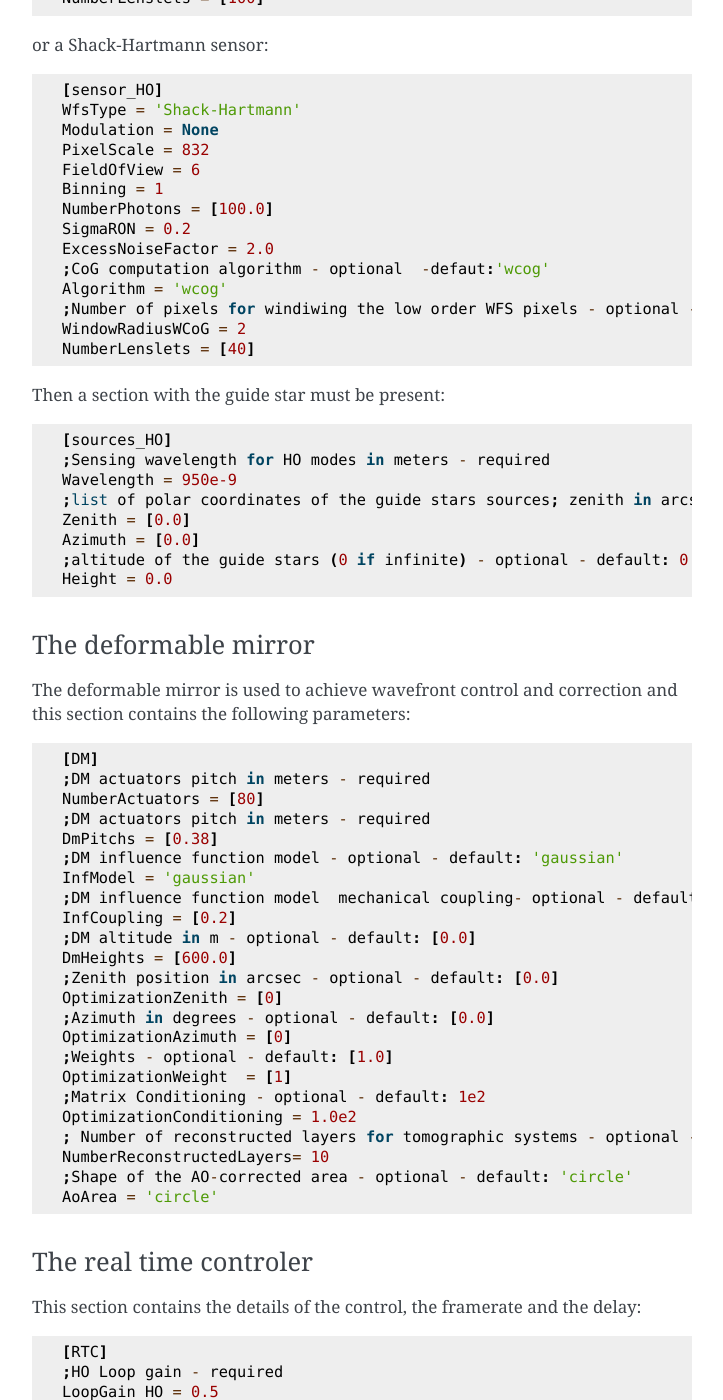
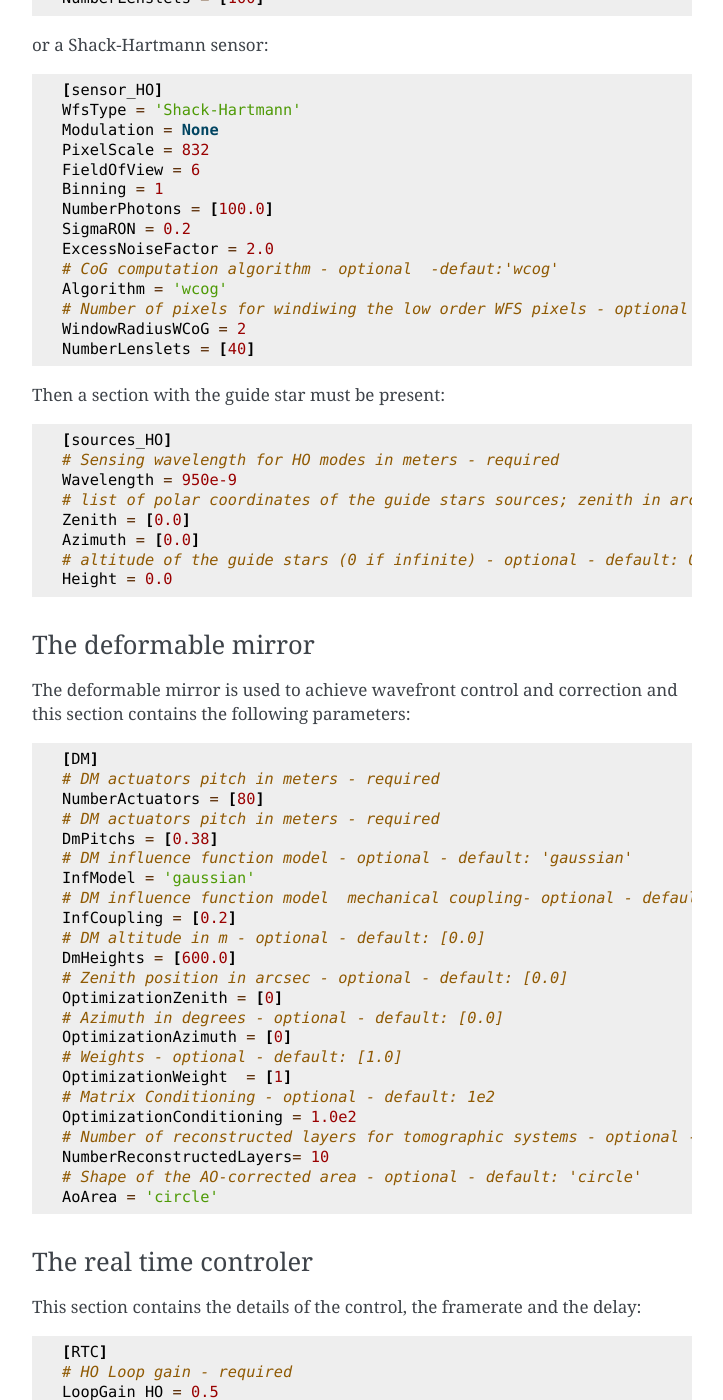
Before and after one commit to astro-tiptop/TIPTOP, a Sphinx documentation site: the page built from docs/source/howto.rst, in a window 1280 px wide and 1400 px high, scrolled down 2430 px. Shown: the whole window, without its empty margins (388-1111 px from the left). Built offline with Sphinx 7.4.7, drawn with Linux system fonts in a browser that asks for light colours; the version number could not be read and is left out; some of the changed text lies outside the part shown.

Commit message:
(GA) Update howto.rst

```diff
--- a/docs/source/howto.rst
+++ b/docs/source/howto.rst
@@ -14,7 +14,7 @@ This section contains the parameters related to the telescopen::
 
 to the pupil::
 
-   ; path to the pupil model in .fits file - optional (if provided, the pupil model is interpolated) - default: ''
+   # path to the pupil model in .fits file - optional (if provided, the pupil model is interpolated) - default: ''
    PathPupil = 'data/EELT480pp0.0803m_obs0.283_spider2023.fits'
    PupilAngle = 0.0
 
@@ -92,25 +92,25 @@ The wavefront sensor
 The Wavefront Sensor in a SCAO system (natural guide star only) can be a Pyramid sensor::
 
    [sensor_HO]
-   ;WFS type - optional - default : Shack-Hartmann
+   # WFS type - optional - default : Shack-Hartmann
    WfsType = 'Pyramid'
-   ;Spot modulation radius in lambda/D units for pyramid WFS - optional - default : None
+   # Spot modulation radius in lambda/D units for pyramid WFS - optional - default : None
    Modulation = 3
-   ;HO WFS pixel scale in [mas] - required
+   # HO WFS pixel scale in [mas] - required
    PixelScale = 220
-   ;Number of pixels per subaperture - required
+   # Number of pixels per subaperture - required
    FieldOfView = 600
-   ;Flux return in [nph/frame/subaperture] - required
+   # Flux return in [nph/frame/subaperture] - required
    NumberPhotons = [500]
-   ;read-out noise std in [e-] - required
+   # read-out noise std in [e-] - required
    SigmaRON = 1.0
-   ; dark current[e-/s/pix] - optional - default: 0.0
+   # dark current[e-/s/pix] - optional - default: 0.0
    Dark = 0.2
-   ;Sky background [e-/s/pix] - optional - default: 0.0
+   # Sky background [e-/s/pix] - optional - default: 0.0
    SkyBackground = 0.6
-   ;excess noise factor - optional - default: 2.0
+   # excess noise factor - optional - default: 2.0
    ExcessNoiseFactor = 1.0
-   ;Number of WFS lenslets - required
+   # Number of WFS lenslets - required
    NumberLenslets = [100]
 
 or a Shack-Hartmann sensor::
@@ -124,21 +124,21 @@ or a Shack-Hartmann sensor::
    NumberPhotons = [100.0]
    SigmaRON = 0.2
    ExcessNoiseFactor = 2.0
-   ;CoG computation algorithm - optional  -defaut:'wcog'
+   # CoG computation algorithm - optional  -defaut:'wcog'
    Algorithm = 'wcog'
-   ;Number of pixels for windiwing the low order WFS pixels - optional - default: 2
+   # Number of pixels for windiwing the low order WFS pixels - optional - default: 2
    WindowRadiusWCoG = 2
    NumberLenslets = [40]
 
 Then a section with the guide star must be present::
 
    [sources_HO]
-   ;Sensing wavelength for HO modes in meters - required
+   # Sensing wavelength for HO modes in meters - required
    Wavelength = 950e-9
-   ;list of polar coordinates of the guide stars sources; zenith in arcsec and azimuth in degrees - optional - default [0.0]
+   # list of polar coordinates of the guide stars sources; zenith in arcsec and azimuth in degrees - optional - default [0.0]
    Zenith = [0.0]
    Azimuth = [0.0]
-   ;altitude of the guide stars (0 if infinite) - optional - default: 0.0
+   # altitude of the guide stars (0 if infinite) - optional - default: 0.0
    Height = 0.0
 
 The deformable mirror
@@ -147,27 +147,27 @@ The deformable mirror
 The deformable mirror is used to achieve wavefront control and correction and this section contains the following parameters::
 
    [DM]
-   ;DM actuators pitch in meters - required
+   # DM actuators pitch in meters - required
    NumberActuators = [80]
-   ;DM actuators pitch in meters - required
+   # DM actuators pitch in meters - required
    DmPitchs = [0.38]
-   ;DM influence function model - optional - default: 'gaussian'
+   # DM influence function model - optional - default: 'gaussian'
    InfModel = 'gaussian'
-   ;DM influence function model  mechanical coupling- optional - default: [0.2]
+   # DM influence function model  mechanical coupling- optional - default: [0.2]
    InfCoupling = [0.2]
-   ;DM altitude in m - optional - default: [0.0]
+   # DM altitude in m - optional - default: [0.0]
    DmHeights = [600.0]
-   ;Zenith position in arcsec - optional - default: [0.0]
+   # Zenith position in arcsec - optional - default: [0.0]
    OptimizationZenith = [0]
-   ;Azimuth in degrees - optional - default: [0.0]
+   # Azimuth in degrees - optional - default: [0.0]
    OptimizationAzimuth = [0]
-   ;Weights - optional - default: [1.0]
+   # Weights - optional - default: [1.0]
    OptimizationWeight  = [1]
-   ;Matrix Conditioning - optional - default: 1e2
+   # Matrix Conditioning - optional - default: 1e2
    OptimizationConditioning = 1.0e2
-   ; Number of reconstructed layers for tomographic systems - optional - default: 10
+   # Number of reconstructed layers for tomographic systems - optional - default: 10
    NumberReconstructedLayers= 10
-   ;Shape of the AO-corrected area - optional - default: 'circle'
+   # Shape of the AO-corrected area - optional - default: 'circle'
    AoArea = 'circle'
 
 The real time controler
@@ -176,11 +176,11 @@ The real time controler
 This section contains the details of the control, the framerate and the delay::
 
    [RTC]
-   ;HO Loop gain - required
+   # HO Loop gain - required
    LoopGain_HO = 0.5
-   ;HO loop frequency in [Hz] - required
+   # HO loop frequency in [Hz] - required
    SensorFrameRate_HO = 500.0
-   ;HO loop frame delay - required
+   # HO loop frame delay - required
    LoopDelaySteps_HO = 1
 
 .. _MCAO:
```
